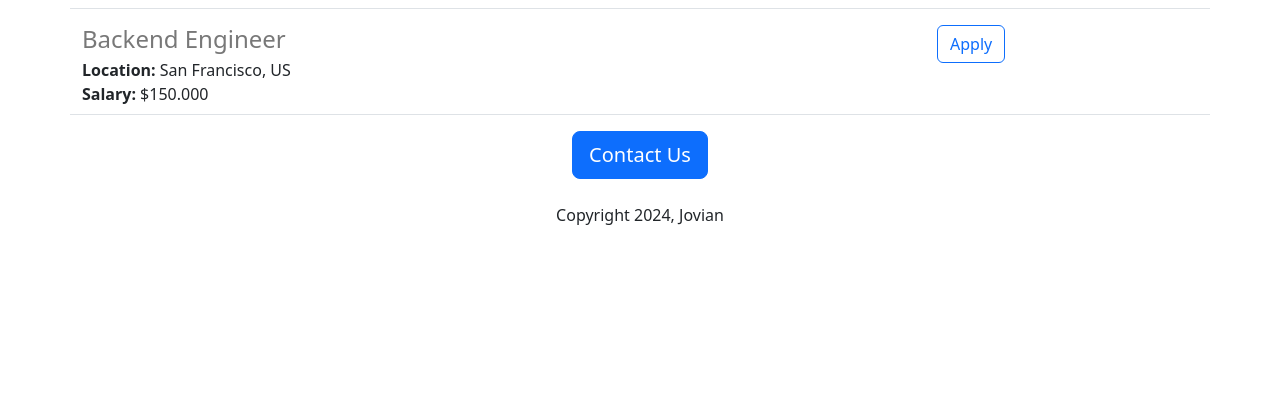
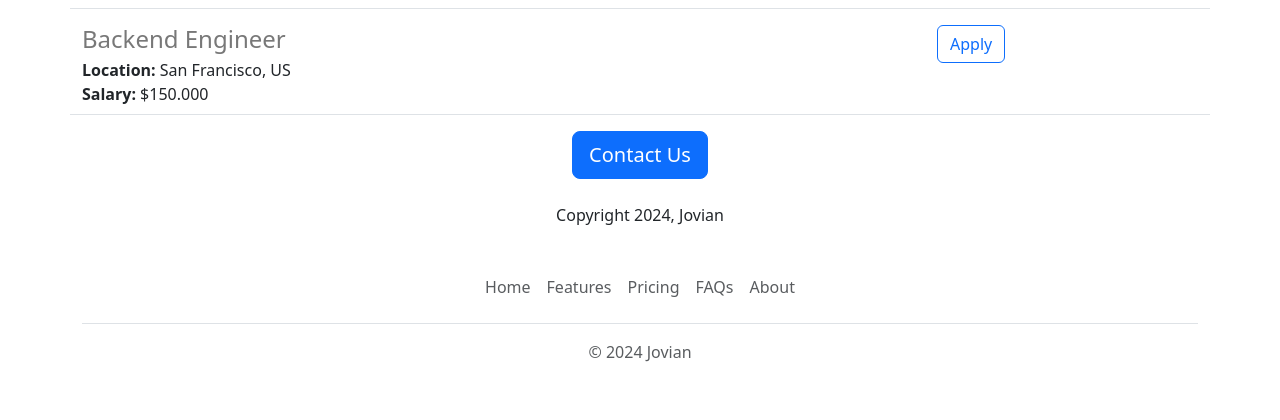
Before and after one commit to rmatuk/jovian-careers-website, a Flask app: page / in a window 1280 px wide. Shown: the part 1025-1445 px from the top of the page. Before the commit the page ends 1250 px from the top, so only its background shows below. Run offline with Flask 3, Linux system fonts and the light colour scheme.

Commit message:
ADD footer

```diff
--- /dev/null
+++ b/templates/footer.html
@@ -0,0 +1,12 @@
+<div class="container">
+    <footer class="py-3 my-4">
+      <ul class="nav justify-content-center border-bottom pb-3 mb-3">
+        <li class="nav-item"><a href="#" class="nav-link px-2 text-body-secondary">Home</a></li>
+        <li class="nav-item"><a href="#" class="nav-link px-2 text-body-secondary">Features</a></li>
+        <li class="nav-item"><a href="#" class="nav-link px-2 text-body-secondary">Pricing</a></li>
+        <li class="nav-item"><a href="#" class="nav-link px-2 text-body-secondary">FAQs</a></li>
+        <li class="nav-item"><a href="#" class="nav-link px-2 text-body-secondary">About</a></li>
+      </ul>
+      <p class="text-center text-body-secondary">&copy; 2024 Jovian</p>
+    </footer>
+  </div>
--- a/templates/home.html
+++ b/templates/home.html
@@ -36,5 +36,6 @@
         <p class="mt-4">Copyright 2024, Jovian</p>
         </div>
         </div>
+        {% include 'footer.html' %}
     </body>
 </html>
```
